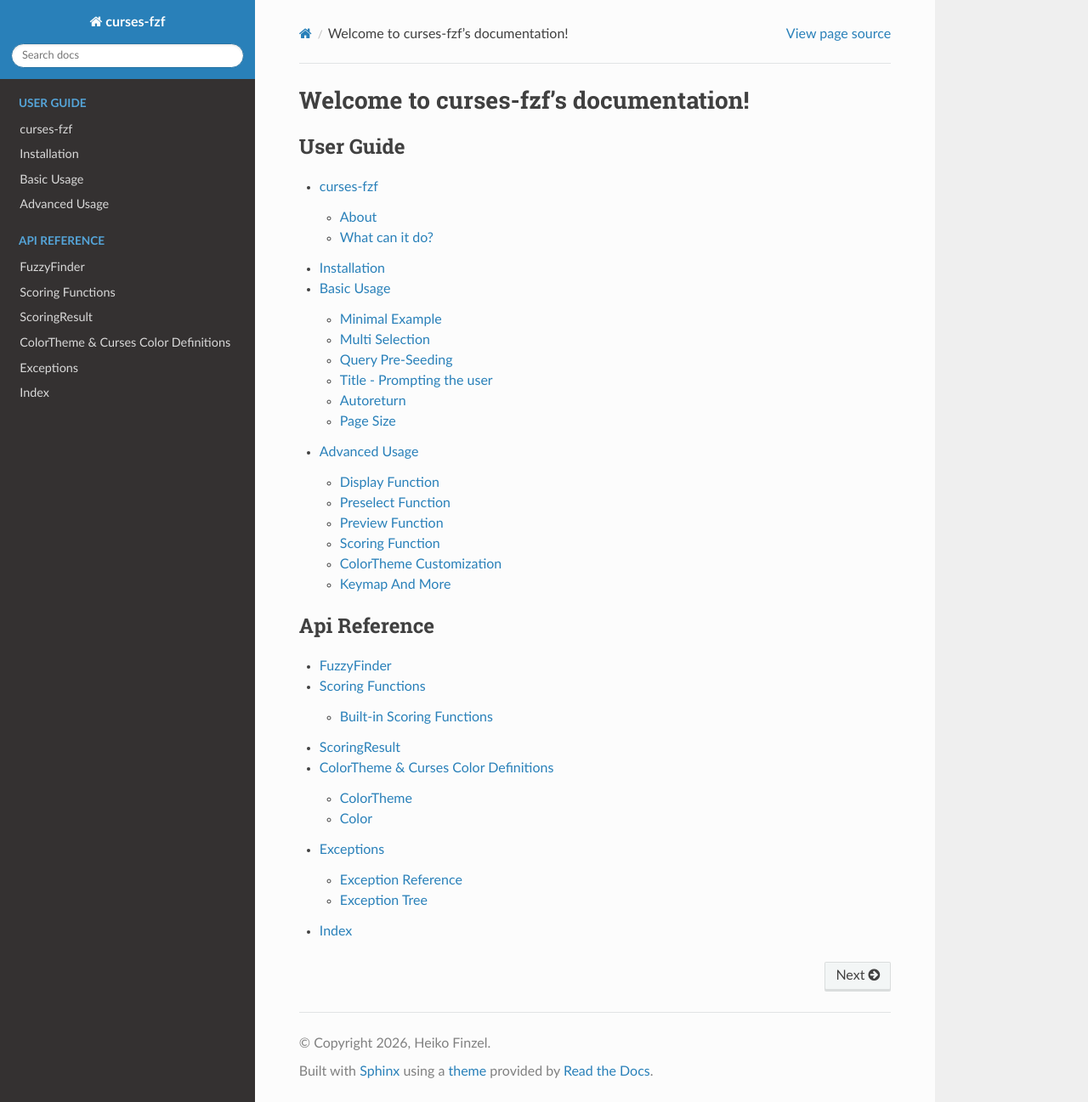
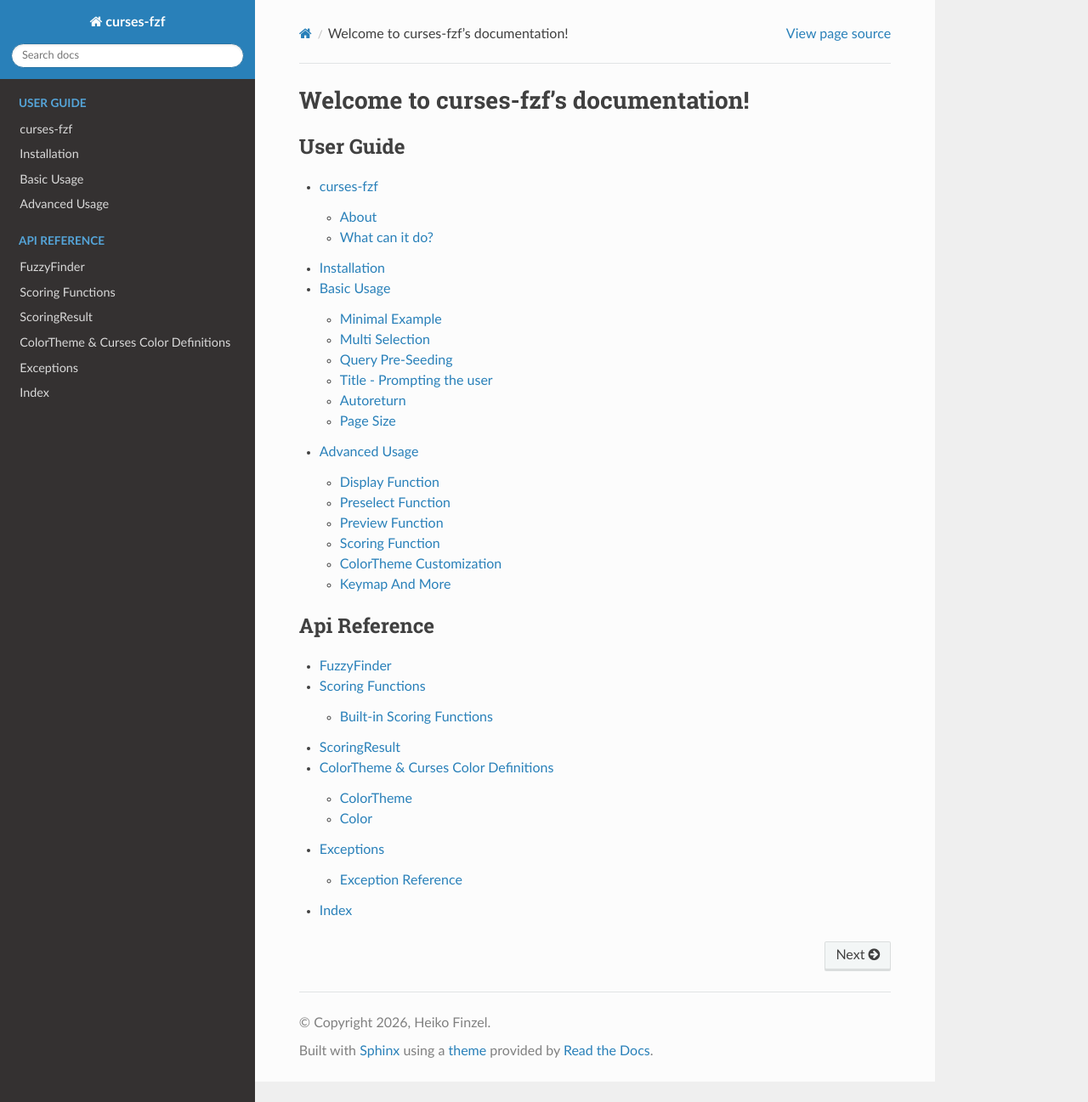
Before and after one commit to Heiko-san/curses_fzf, a Sphinx documentation site: the page built from docs/index.rst, in a window 1280 px wide and 1297 px high. Shown: the whole window at 85% size. Built offline with Sphinx 7.4.7 and the Read the Docs theme 3.1.0, drawn with Linux system fonts in a browser that asks for light colours.

Commit message:
remove exception tree

```diff
--- a/docs/Exceptions.rst
+++ b/docs/Exceptions.rst
@@ -25,9 +25,3 @@
 
 .. autoclass:: curses_fzf.CursesFzfIndexOutOfBounds
    :show-inheritance:
-
-Exception Tree
---------------
-
-.. inheritance-diagram:: curses_fzf.errors
-   :parts: 1
```
